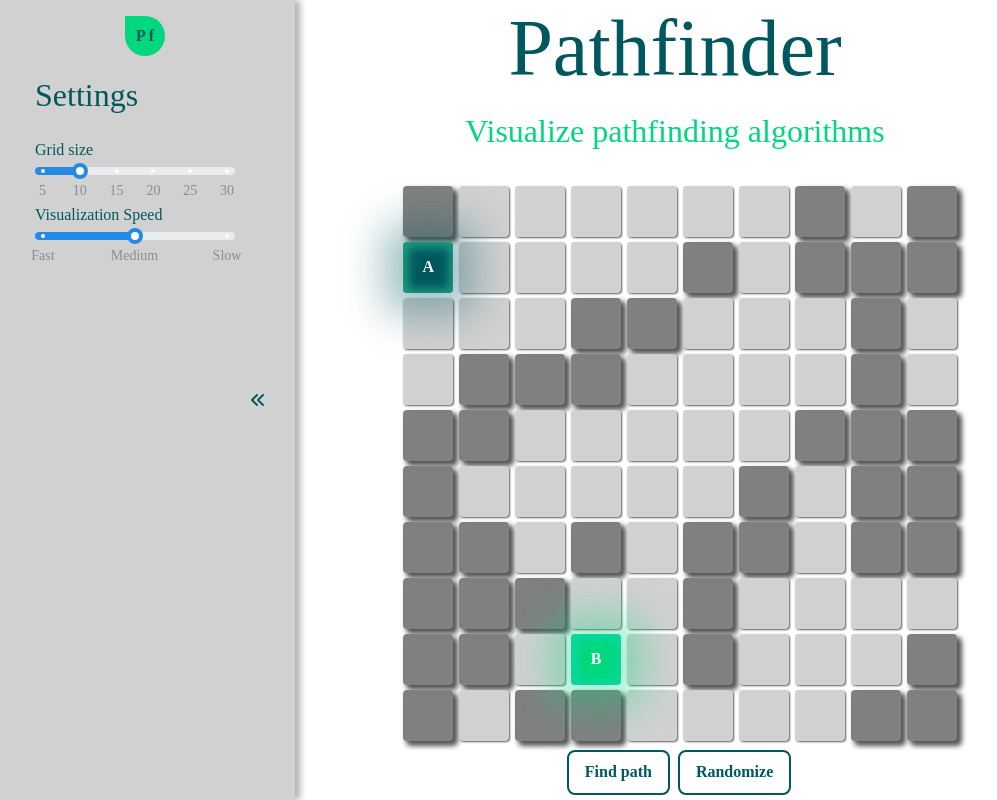
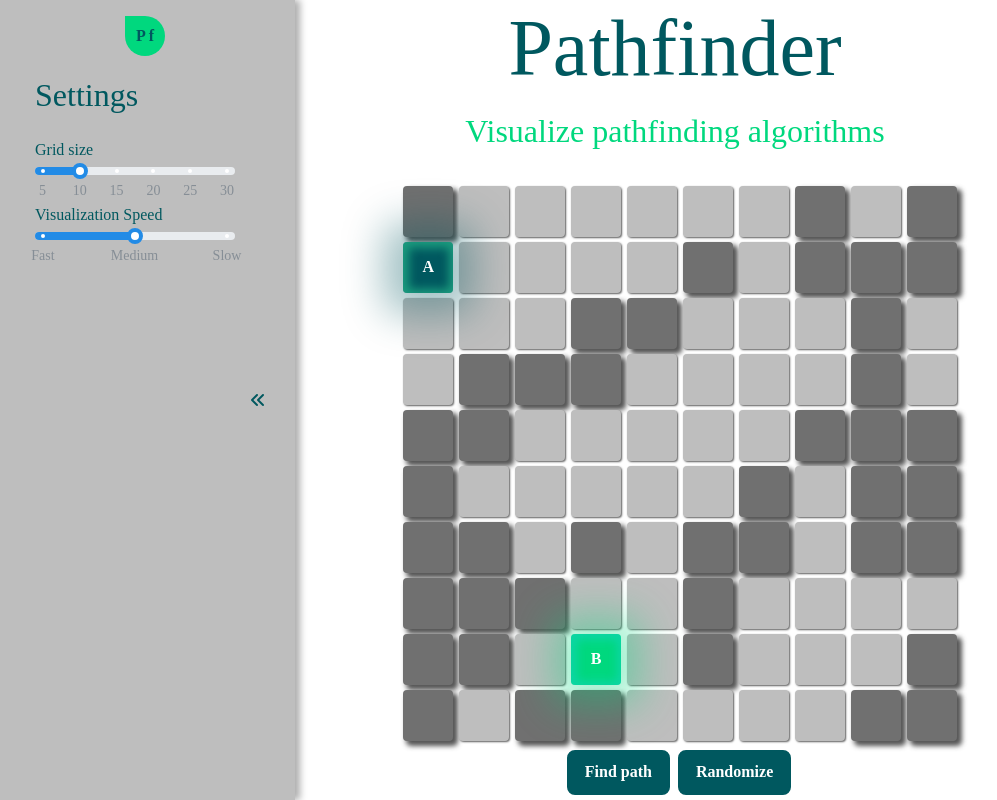
Before and after one commit to jakovg1/algo-visualizer, a React (Vite) app: page / in a window 1280 px wide. Shown: the whole page, without its empty margins (5-1002 px from the left). Built offline with nearby package versions, Linux system fonts and the light colour scheme; a web font is replaced by a local one.

Commit message:
Update coloring

```diff
--- a/src/algorithms/algorithms.tsx
+++ b/src/algorithms/algorithms.tsx
@@ -167,7 +167,6 @@ export const BFS: PathfindingAlgorithm = (
     const { cellLocation, parent } = finalNode;
 
     path.push(finalNode.cellLocation);
-    if (noOfPathNodes !== 0 && parent !== null) {
     const animationTimeoutId = paintPathNode(
       setGrid,
       finalNode,
@@ -176,7 +175,6 @@ export const BFS: PathfindingAlgorithm = (
       executionSpeedFactor
     );
     animationManager.addAnimation(animationTimeoutId);
-    }
     noOfPathNodes++;
 
     finalNode = parent;
@@ -235,7 +233,7 @@ function paintPathNode(
         const newGrid = [...prevGrid];
         const { i, j } = pathNodeToBeAnimated.cellLocation;
         newGrid[i][j].animation = false;
-        newGrid[i][j].backgroundColor = { red: 0, green: 150, blue: 0 };
+        newGrid[i][j].backgroundColor = { red: 0, green: 216, blue: 126 };
         return newGrid;
       }),
     noOfExploredNodes * executionSpeedFactor +
--- a/src/components/Grid.constants.tsx
+++ b/src/components/Grid.constants.tsx
@@ -8,7 +8,7 @@ export const defaultAlgorithmVisualizationDelay = 100;
 export const minAlgorithmVisualizationDelay = 1;
 export const maxAlgorithmVisualizationDelay = 200;
 
-export const defaultPersistVisualizationDelay = 2000;
+export const defaultPersistVisualizationDelay = 5000;
 
 interface Color {
   red: number;
--- a/src/components/Grid.scss
+++ b/src/components/Grid.scss
@@ -58,7 +58,7 @@
 
 .obstacle {
   //   transform: translate(-4px, -4px);
-  background-color: gray;
+  background-color: rgb(112, 112, 112);
   border-color: rgb(95, 95, 95);
   //   box-shadow: 4px 4px 4px 0 rgba(37, 37, 37, 0.4);
   box-shadow: 4px 4px 5px 1px rgba(37, 37, 37, 0.78);
@@ -94,11 +94,11 @@
   border-radius: 8px;
   font-weight: bold;
 
-  color: vars.$custom-blue;
+  color: white;
   border: 2px vars.$custom-blue solid;
   transition: border 150ms ease-in-out, background 150ms ease-in-out,
     color 150ms ease-in-out;
-  background: white;
+  background: vars.$custom-blue;
 
   &:hover {
     color: vars.$custom-blue;
--- a/src/index.css
+++ b/src/index.css
@@ -10,5 +10,5 @@
 body,
 html {
   margin: 0;
-  background-color: white;
+  background-color: rgb(255, 255, 255);
 }
--- a/src/variables.scss
+++ b/src/variables.scss
@@ -1,6 +1,6 @@
 $custom-blue: #00585f;
 $custom-green: #00d87e;
-$custom-gray: #d1d1d1;
+$custom-gray: #bebebe;
 $custom-white: #ffffff;
 
 .c-custom-blue {
```
Also changed, not shown: src/App.tsx (+0 -10 lines). Lines whose indentation alone changed are shown as unchanged.
